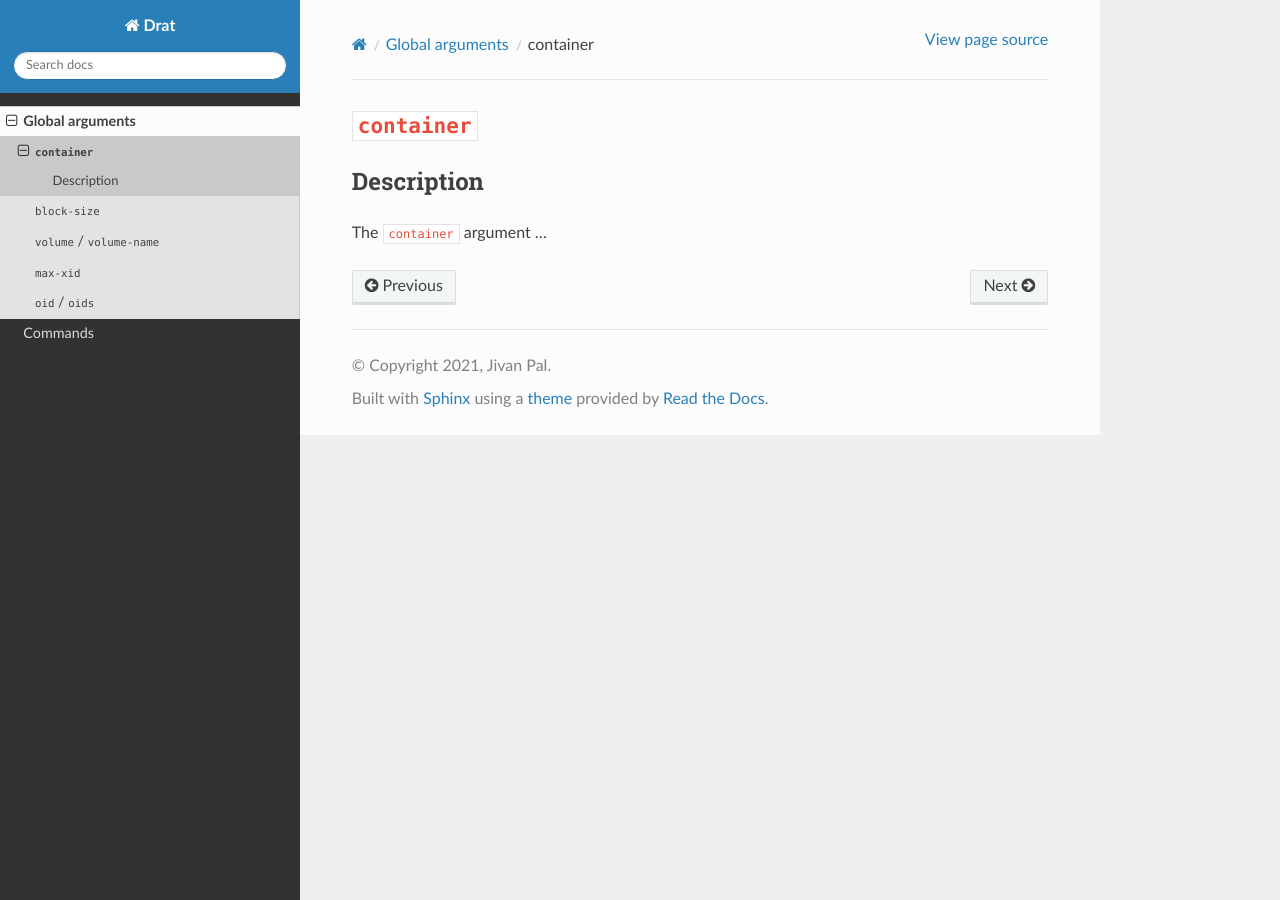
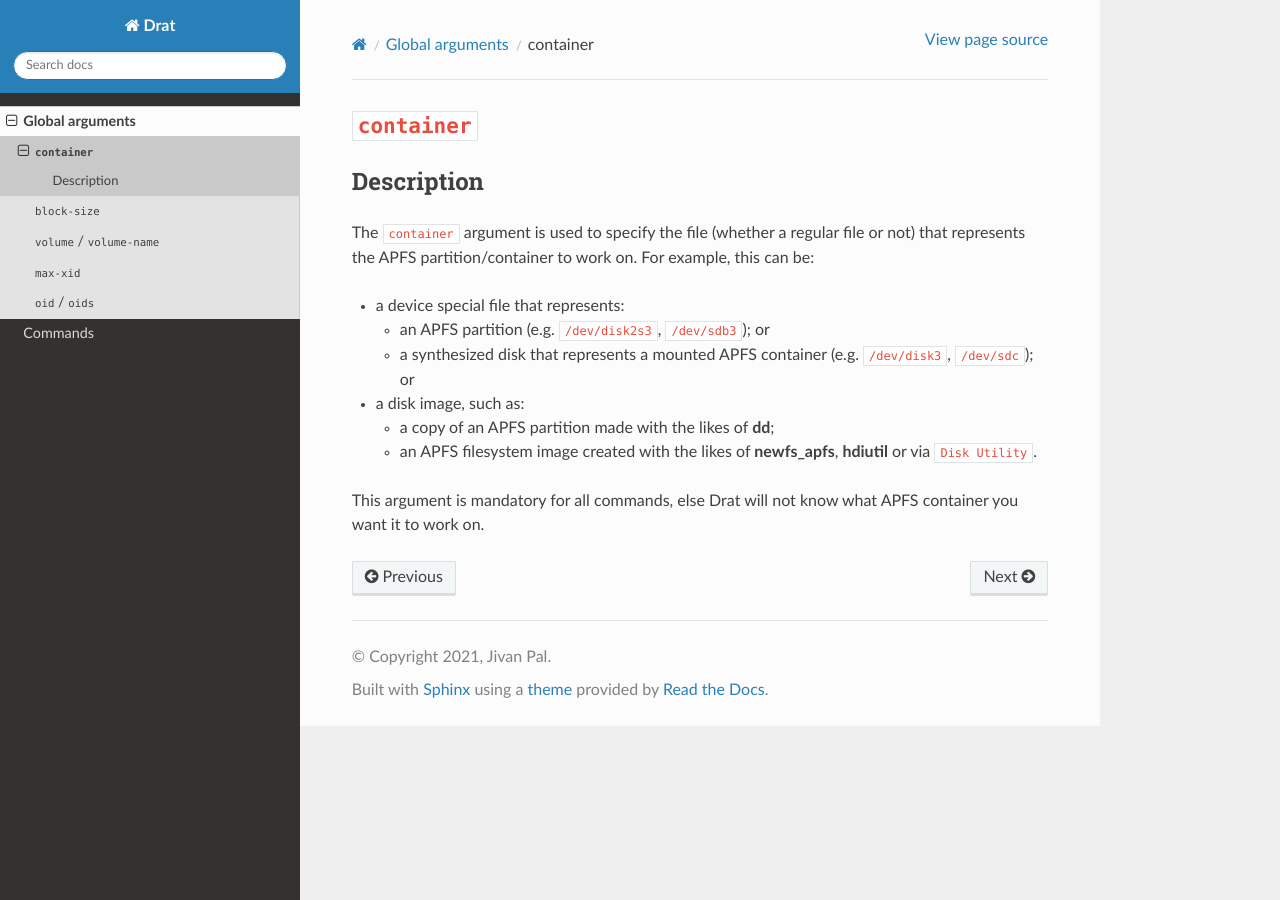
Before and after one commit to jivanpal/drat, a Sphinx documentation site: the page built from docs/global-arguments/container.md, in a window 1280 px wide. Built offline with Sphinx 7.4.7 and the Read the Docs theme 2.0.0, drawn with Linux system fonts in a browser that asks for light colours; cross-references to code outside the pages are shown as plain code.

Commit message:
Filled in sections for container, max-xid, and oid/oids arguments

```diff
--- a/docs/global-arguments/container.md
+++ b/docs/global-arguments/container.md
@@ -4,4 +4,23 @@
 
 ## Description
 
-The {argument}`container` argument ...
+The {argument}`container` argument is used to specify the file (whether a
+regular file or not) that represents the APFS partition/container to work on.
+For example, this can be:
+
+- a device special file that represents:
+
+  - an APFS partition (e.g. `/dev/disk2s3`, `/dev/sdb3`); or
+
+  - a synthesized disk that represents a mounted APFS container
+    (e.g. `/dev/disk3`, `/dev/sdc`); or
+
+- a disk image, such as:
+
+  - a copy of an APFS partition made with the likes of {command}`dd`;
+
+  - an APFS filesystem image created with the likes of {command}`newfs_apfs`,
+    {command}`hdiutil` or via {app}`Disk Utility`.
+
+This argument is mandatory for all commands, else Drat will not know what APFS
+container you want it to work on.
```
Also changed, not shown: docs/global-arguments/max-xid.md (+8 -1 lines), docs/global-arguments/oid.md (+7 -1 lines).
